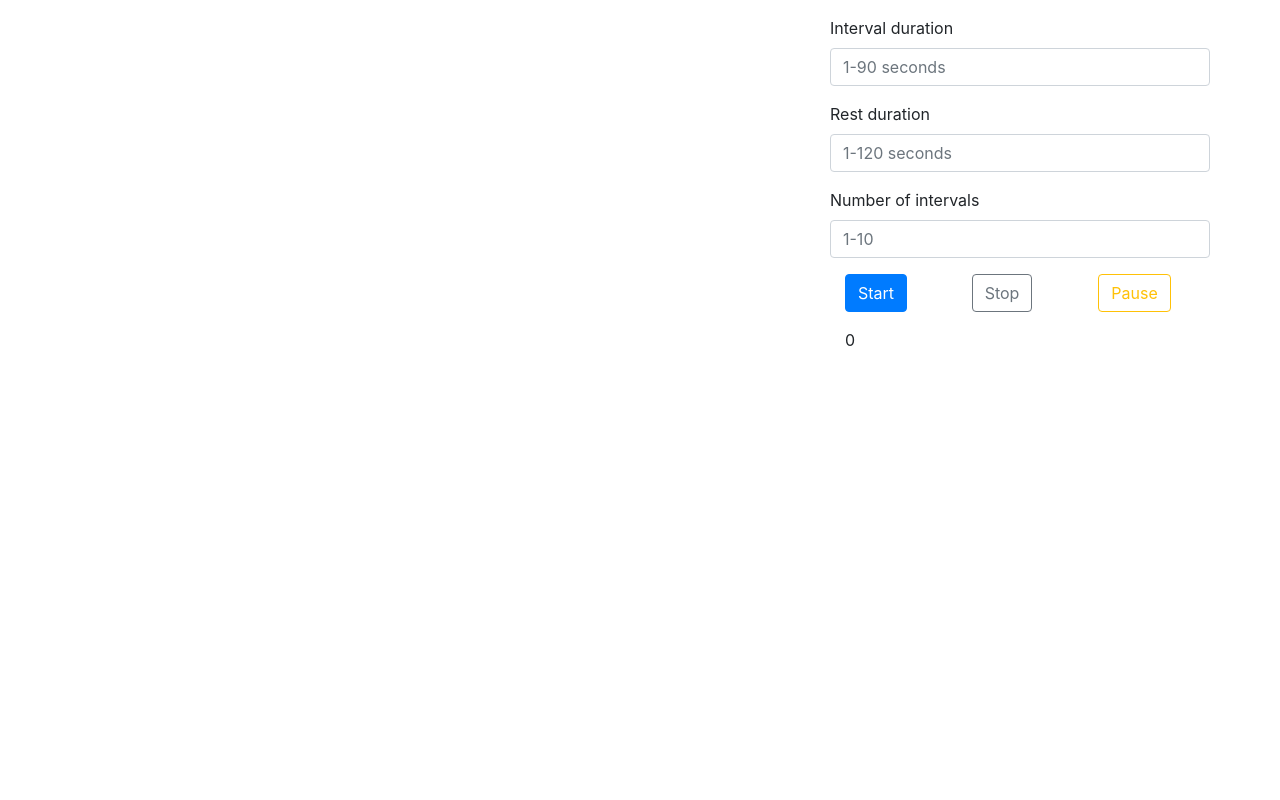
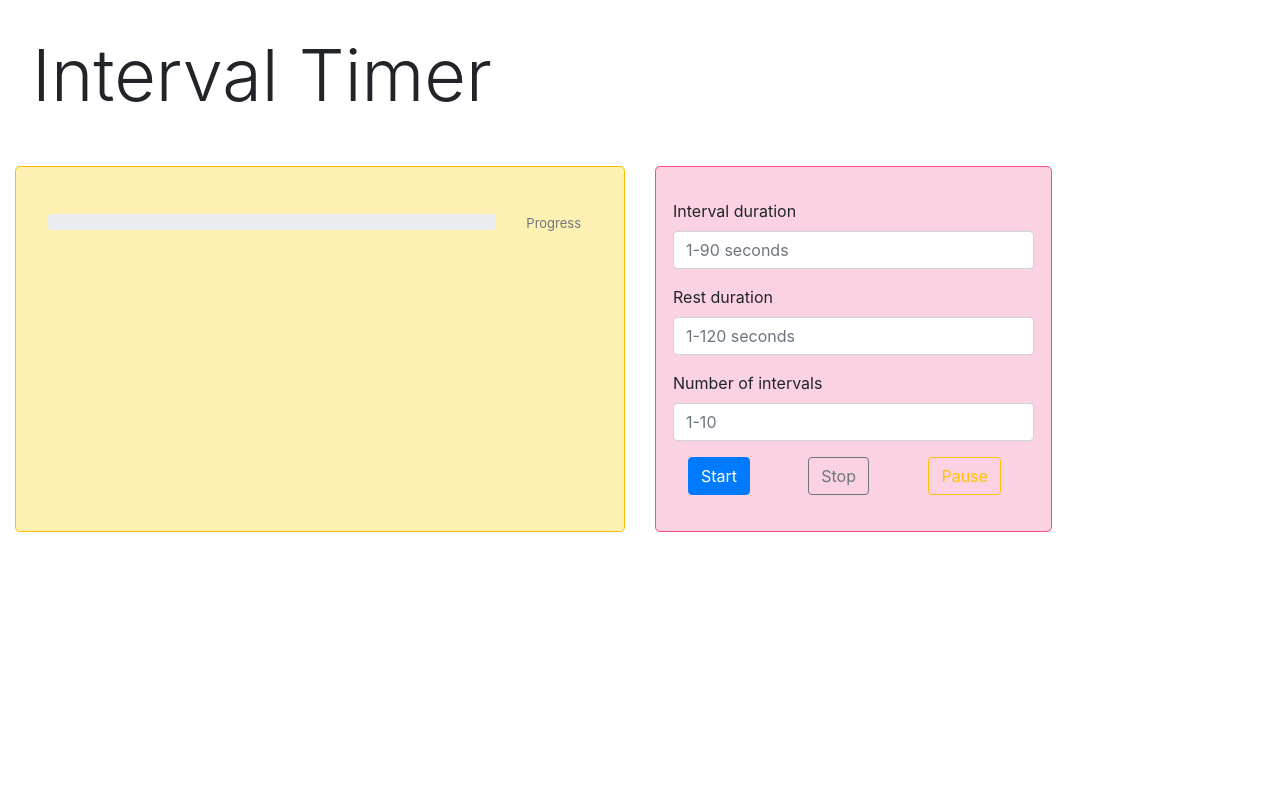
Before and after one commit to lkassianik/timer, a PHP site: page / in a window 1280 px wide. Run offline with PHP 8.4, Linux system fonts and the light colour scheme.

Commit message:
add bootstrap styling and scrollable progress panel

```diff
--- a/index.html
+++ b/index.html
@@ -12,31 +12,36 @@
   <audio id="finishedSound" src="finished.mp3" preload="auto"></audio>
  </head>
  <body>
+  <h1 class="display-3">Interval Timer</h1>
 <!--   <button id="startButton">Start</button>
   <button id="resetButton">Reset</button>
   <button id="stopButton">STOP</button> -->
   <div class="container">
     <p></p>
   </div>
-  <div class="container">
+  <div class="container-fluid">
     <div class="row">
-      <div class="col-8">
-        <div class="container" id="log">
+      <div class="col-6">
+        <div class="panel panel-yellow outer-log">
+          <div class="log" id="log">
 
-<!--           <div class="row align-items-start">
+            <div class="row align-items-start text-muted" id="sampleProgressBar">
               <div class="col-10 align-self-start">
                 <div class="progress" id="progressShell">
                   <div class="progress-bar" id="progressBar" role="progressbar" aria-valuenow="0" aria-valuemin="0" aria-valuemax="100"></div>
                 </div>
               </div>
               <div class="col-2 align-self-end">
-              <label class="progress-label" for="progressShell">Label</label>
+                <label class="progress-label" for="progressShell">Progress</label>
               </div>
-          </div> -->
+            </div>
 
           </div>
         </div>
+      </div>
       <div class="col-4">
+        <div class="panel panel-pink">
+          <div class="progress-viewer">
             <form action="" method="post" id="intervalSetter">
               <div class="form-group row">
                 <label for="interval">Interval duration</label>
@@ -63,8 +68,11 @@
                 <input type="hidden" id="proxySubmitButton">
               </div>
             </form>
-
-        <div id="stopWatch">0</div>
+          </div>
+        </div>
+      </div>
+      <div class="col-2">
+        <!-- <div id="stopWatch">0</div> -->
       </div>
     </div>
   </div>
--- a/script.js
+++ b/script.js
@@ -20,6 +20,8 @@
   var progressBarCount = 0;
 
   // document elements
+  const sample_progress_bar = document.getElementById('sampleProgressBar');
+
   const form = document.getElementById('intervalSetter');
   const log = document.getElementById('log');
 
@@ -79,6 +81,10 @@
     return;
   }
 
+  function updateScroll(){
+    log.scrollTop = log.scrollHeight;
+  }
+
   function constructProgressBar(i, t, r) {
     var progressBarLabel = r ? "Resting" : "Interval " + (i + 1);
     var progress_bar;
@@ -118,6 +124,7 @@
         progress_bar = document.getElementById('progressBar' + progressBarCount);
         contract_sound.play();
     }
+    updateScroll();
     return progress_bar;
   }
 
@@ -169,6 +176,8 @@
     repetitions = parseInt(search.get('repetitions'));
     action = search.get('action');
 
+    sample_progress_bar.remove();
+
     //disable form
     Array.from(form.elements).forEach(formElement => formElement.disabled = true);
     stop_button.disabled = false;
--- a/timer.css
+++ b/timer.css
@@ -1,3 +1,76 @@
+
+
+
+
+
+
+$blue: #DDEDFF;
+$dark-blue: #0087FF;
+
+$yellow: #FEF0B2;
+$dark-yellow: #FFBD00;
+
+$pink: #FAD2E1;
+$dark-pink: #F84F7F;
+
+$purple: #DFCCFF;
+$dark-purple: #7F51F4;
+
+@mixin clr-panel($color1, $color2){
+    border: 1px solid $color2;
+    background-color: $color1;
+    color: $color2;
+}
+
+body {
+  /*margin: 4rem 0;*/
+}
+
+h1 {
+  padding: 2rem;
+}
+
+h4 {
+  margin-bottom:2rem;
+  margin-top: 3rem;
+}
+
+.log {
+  height: 300px;
+  overflow-y: scroll;
+}
+
+
+
+.progress-viewer {
+  height: 300px;
+}
+
+.panel {
+  border-radius: 0.3rem;
+  padding: 2rem;
+  margin-bottom: 1rem;
+}
+
+.panel.panel-blue {
+  background-color: #DDEDFF;
+  border: 1px solid #0087FF;
+  /*color: #0087FF;*/
+}
+
+.panel.panel-yellow {
+  background-color: #FEF0B2;
+  border: 1px solid #FFBD00;
+  /*color: #0087FF;*/
+}
+
+.panel.panel-pink {
+  background-color: #FAD2E1;
+  border: 1px solid #F84F7F;
+  /*color: #F84F7F;*/
+}
+
+/* ---------------- */
 
 
 .progress-label {
```
Lines whose indentation alone changed are shown as unchanged.
